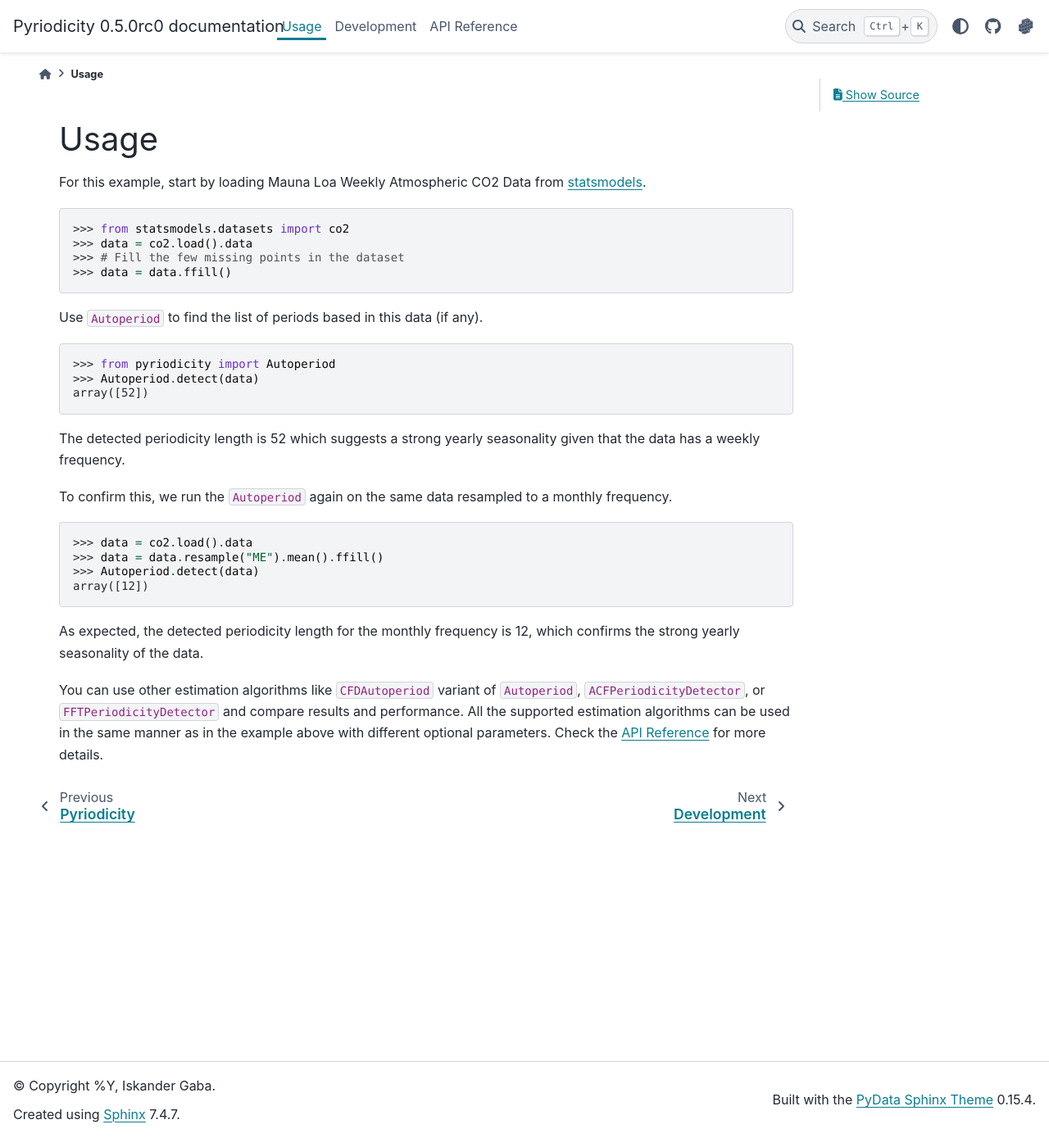
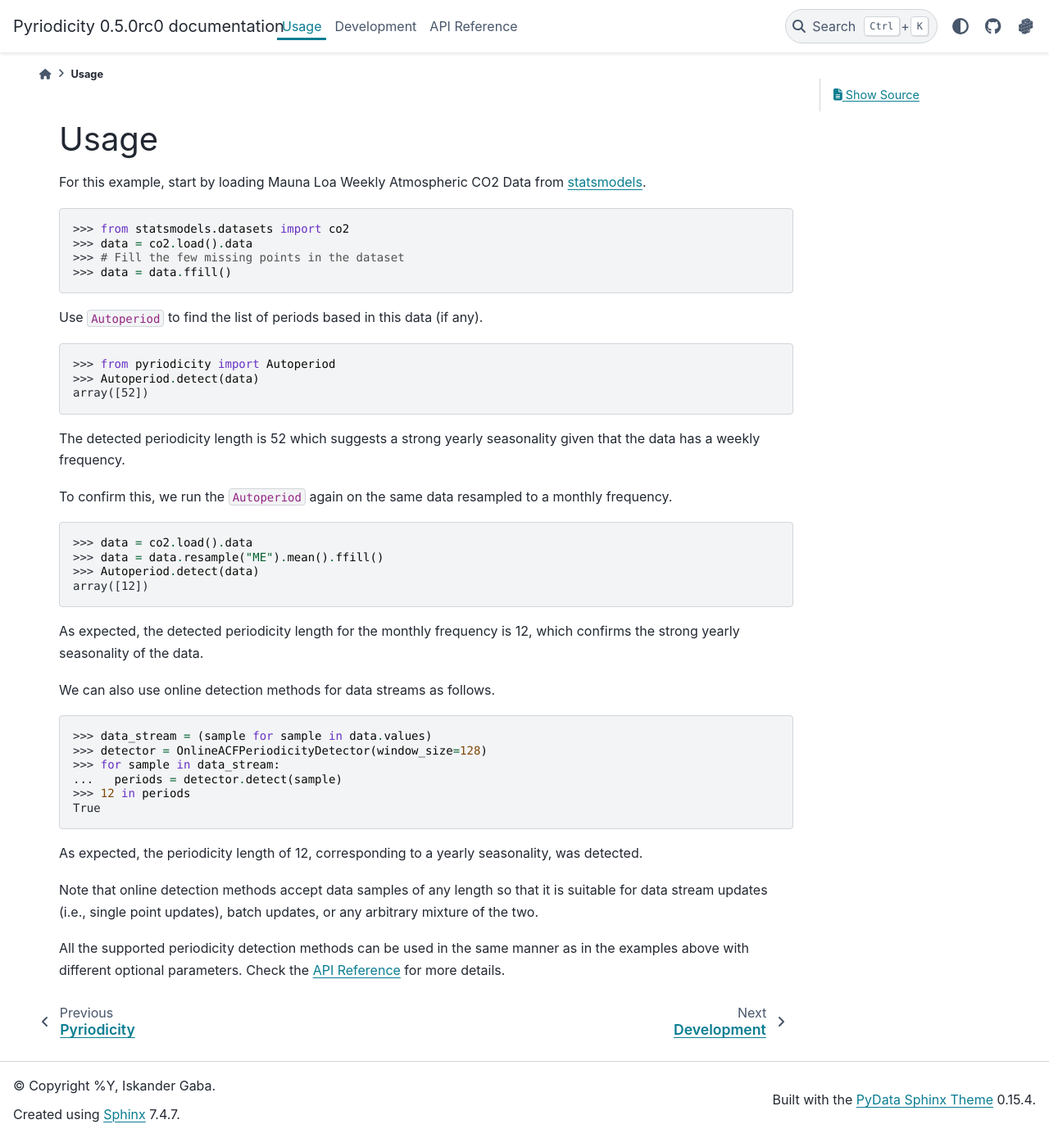
Before and after one commit to iskandergaba/pyriodicity, a Sphinx documentation site: the page built from docs/usage.rst, in a window 1280 px wide and 1389 px high. Shown: the whole window at 82% size. Built offline with Sphinx 7.4.7 and the PyData theme 0.15.4, drawn with Linux system fonts in a browser that asks for light colours.

Commit message:
Update the package documentation

```diff
--- a/docs/api.rst
+++ b/docs/api.rst
@@ -9,9 +9,9 @@ API Reference
    :nosignatures:
 
    ~ACFPeriodicityDetector
+   ~FFTPeriodicityDetector
    ~Autoperiod
    ~CFDAutoperiod
-   ~FFTPeriodicityDetector
+   ~RobustPeriod
    ~OnlineACFPeriodicityDetector
    ~OnlineFFTPeriodicityDetector
-   ~RobustPeriod
--- a/docs/usage.rst
+++ b/docs/usage.rst
@@ -17,8 +17,8 @@ Use ``Autoperiod`` to find the list of periods based in this data (if any).
    >>> Autoperiod.detect(data)
    array([52])
 
-The detected periodicity length is 52 which suggests a strong yearly
-seasonality given that the data has a weekly frequency.
+The detected periodicity length is 52 which suggests a strong yearly seasonality given that the data
+has a weekly frequency.
 
 To confirm this, we run the ``Autoperiod`` again on the same data resampled to a monthly frequency.
 
@@ -32,7 +32,21 @@ To confirm this, we run the ``Autoperiod`` again on the same data resampled to a
 As expected, the detected periodicity length for the monthly frequency is 12, which confirms
 the strong yearly seasonality of the data.
 
-You can use other estimation algorithms like ``CFDAutoperiod`` variant of ``Autoperiod``,
-``ACFPeriodicityDetector``, or ``FFTPeriodicityDetector`` and compare results and performance.
-All the supported estimation algorithms can be used in the same manner as in the example above
-with different optional parameters. Check the :doc:`api` for more details.
+We can also use online detection methods for data streams as follows.
+
+.. code:: python
+
+   >>> data_stream = (sample for sample in data.values)
+   >>> detector = OnlineACFPeriodicityDetector(window_size=128)
+   >>> for sample in data_stream:
+   ...   periods = detector.detect(sample)
+   >>> 12 in periods
+   True
+
+As expected, the periodicity length of 12, corresponding to a yearly seasonality, was detected.
+
+Note that online detection methods accept data samples of any length so that it is suitable for data stream
+updates (i.e., single point updates), batch updates, or any arbitrary mixture of the two.
+
+All the supported periodicity detection methods can be used in the same manner as in the examples
+above with different optional parameters. Check the :doc:`api` for more details.
```
Also changed, not shown: README.md (+14 -8 lines), docs/index.rst (+1 -9 lines).
